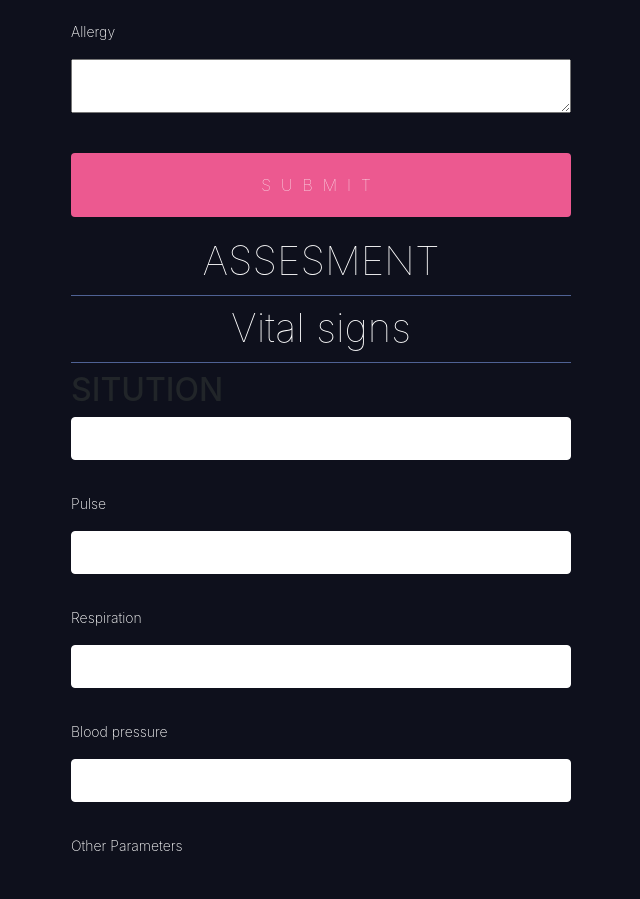
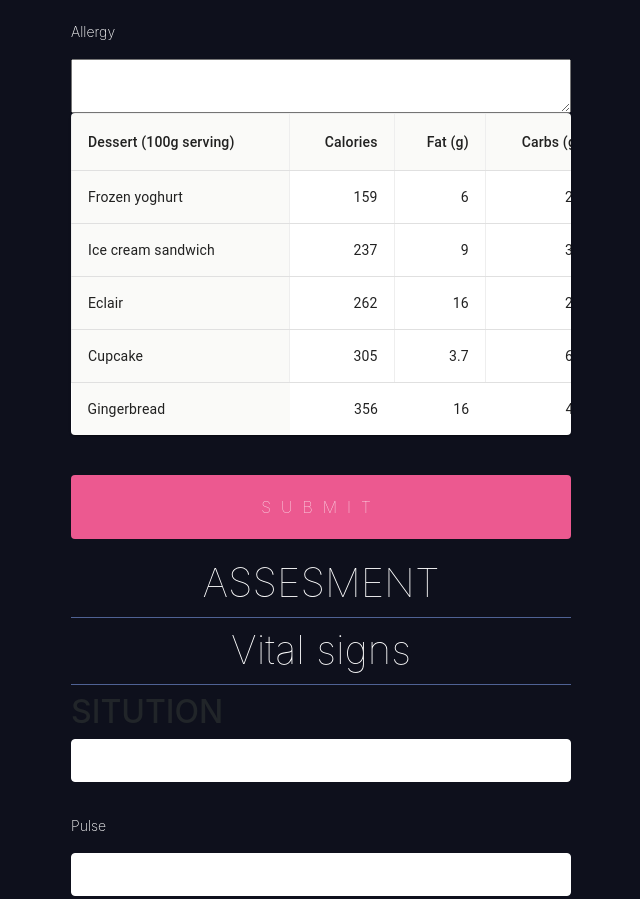
Before and after one commit to aaryannipane/SHAN, a React (Create React App) app in the folder frontend/: page /Identification in a window 1280 px wide. Shown: the part 1796-2695 px from the top of the page, without its empty margins (319-959 px from the left). Built offline with nearby package versions, Linux system fonts and the light colour scheme.

Commit message:
redirect of page

```diff
--- a/frontend/src/Componants/ICU.js
+++ b/frontend/src/Componants/ICU.js
@@ -3,6 +3,7 @@
 import Box from '@mui/material/Box';
 import AddIcon from '@mui/icons-material/Add';
 import { useForm } from "react-hook-form";
+import { useNavigate } from 'react-router-dom';
 
 
 
@@ -10,13 +11,16 @@
 const ICU = () => {
   const { register, handleSubmit, watch, formState: { errors } } = useForm();
   const onSubmit = data => console.log(data);
+  let navigate= useNavigate()
   return (
     <>
     <form onSubmit={handleSubmit(onSubmit)} style={{display:"flex", flexDirection:"column"}}>
 
-    <Box sx={{ '& > :not(style)': { m: 1 } }}>
+    <Box sx={{ '& > :not(style)': { m: 1 } }}  onClick={()=>{
+    navigate("/Identification")
+   }}>
        <input type="text" {...register("name", { required: true })} />
-      <Fab color="primary" aria-label="add">
+      <Fab color="primary" aria-label="add" >
         <AddIcon />
       </Fab>
       </Box>
--- a/frontend/src/Componants/ICU/Identification.js
+++ b/frontend/src/Componants/ICU/Identification.js
@@ -1,11 +1,26 @@
 import React from 'react'
 import { useForm } from "react-hook-form";
 import "./Styles.css";
+import Tabled from './Tabled';
+import axios from "axios";
+import {useEffect} from "react";
+
+
 
 const Identification = () => {
     const { register, handleSubmit, watch, formState: { errors } } = useForm();
     const onSubmit = data => console.log(data);
     // const name = watch("name");
+    async function  loginHandler(e)
+    {
+     e.preventDefault();
+    //  useEffect(()=>
+    //  {
+    //   // axios.get("api link").then(res) =>{}//calling axios
+
+    //   console.log("called");//res.data-only data will show
+    //   },[]);
+    }
 
   return (
     <>
@@ -84,6 +99,7 @@
       <label>Allergy</label>
       <textarea type="text" {...register("Allergy", { required: true })} />
 
+       <Tabled/>
 
       <button type="submit"  >Submit</button>
 
--- a/frontend/src/Componants/ICU/Tabled.js
+++ b/frontend/src/Componants/ICU/Tabled.js
@@ -1,106 +1,54 @@
-import React from 'react';
+import * as React from 'react';
+import Table from '@mui/material/Table';
+import TableBody from '@mui/material/TableBody';
+import TableCell from '@mui/material/TableCell';
+import TableContainer from '@mui/material/TableContainer';
+import TableHead from '@mui/material/TableHead';
+import TableRow from '@mui/material/TableRow';
+import Paper from '@mui/material/Paper';
 
-export default class DynamicTable extends React.Component {
-  constructor(props) {
-    super(props);
+function createData(name, calories, fat, carbs, protein) {
+  return { name, calories, fat, carbs, protein };
+}
 
-    this.state = {
-      message: "",
-      items: []
-    }
-  }
+const rows = [
+  createData('Frozen yoghurt', 159, 6.0, 24, 4.0),
+  createData('Ice cream sandwich', 237, 9.0, 37, 4.3),
+  createData('Eclair', 262, 16.0, 24, 6.0),
+  createData('Cupcake', 305, 3.7, 67, 4.3),
+  createData('Gingerbread', 356, 16.0, 49, 3.9),
+];
 
-  updateMessage(event) {
-    this.setState({
-      message: event.target.value
-    });
-  }
-
-  handleClick() {
-    var items = this.state.items;
-
-    items.push(this.state.message);
-
-    this.setState({
-      items: items,
-      message: ""
-    });
-  }
-
-  handleItemChanged(i, event) {
-    var items = this.state.items;
-    items[i]  = event.target.value;
-
-    this.setState({
-      items: items
-    });
-  }
-
-  handleItemDeleted(i) {
-    var items = this.state.items;
-
-    items.splice(i, 1);
-
-    this.setState({
-      items: items
-    });
-  }
-
-  renderRows() {
-    var context = this;
-
-    return  this.state.items.map(function(o, i) {
-              return (
-                <tr key={"item-" + i}>
-                  <td>
-                    <input
-                      type="text"
-                      value={o}
-                      onChange={context.handleItemChanged.bind(context, i)}
-                    />
-                  </td>
-                  <td>
-                    <button
-                      onClick={context.handleItemDeleted.bind(context, i)}
-                    >
-                      Delete
-                    </button>
-                  </td>
-                </tr>
-              );
-            });
-  }
-
-  render() {
-    return (
-      <div>
-        <table className="">
-          <thead>
-            <tr>
-              <th>
-                Item
-              </th>
-              <th>
-                Actions
-              </th>
-            </tr>
-          </thead>
-          <tbody>
-            {this.renderRows()}
-          </tbody>
-        </table>
-        <hr/>
-        <input
-          type="text"
-          value={this.state.message}
-          onChange={this.updateMessage.bind(this)}
-        />
-        <button
-          onClick={this.handleClick.bind(this)}
-        >
-          Add Item
-        </button>
-      </div>
-    );
-  }
+export default function Tabled() {
+  return (
+    <TableContainer component={Paper}>
+      <Table sx={{ minWidth: 650 }} aria-label="simple table">
+        <TableHead>
+          <TableRow>
+            <TableCell>Dessert (100g serving)</TableCell>
+            <TableCell align="right">Calories</TableCell>
+            <TableCell align="right">Fat&nbsp;(g)</TableCell>
+            <TableCell align="right">Carbs&nbsp;(g)</TableCell>
+            <TableCell align="right">Protein&nbsp;(g)</TableCell>
+          </TableRow>
+        </TableHead>
+        <TableBody>
+          {rows.map((row) => (
+            <TableRow
+              key={row.name}
+              sx={{ '&:last-child td, &:last-child th': { border: 0 } }}
+            >
+              <TableCell component="th" scope="row">
+                {row.name}
+              </TableCell>
+              <TableCell align="right">{row.calories}</TableCell>
+              <TableCell align="right">{row.fat}</TableCell>
+              <TableCell align="right">{row.carbs}</TableCell>
+              <TableCell align="right">{row.protein}</TableCell>
+            </TableRow>
+          ))}
+        </TableBody>
+      </Table>
+    </TableContainer>
+  );
 }
--- a/frontend/src/Componants/SelectDepartment.js
+++ b/frontend/src/Componants/SelectDepartment.js
@@ -9,11 +9,13 @@
     <h1>Select Department</h1>
     <div className="d-grid gap-2">
       <Button variant="primary" size="lg" onClick={()=>{
-    navigate("/MICUDepartment")
+    navigate("/ICU")
    }}>
         ICU
       </Button>
-      <Button variant="secondary" size="lg">
+      <Button variant="secondary" size="lg" onClick={()=>{
+    navigate("/ICU")
+   }}>
         ICU
       </Button>
       <Button variant="primary" size="lg">
--- a/frontend/src/Componants/pages/Home.js
+++ b/frontend/src/Componants/pages/Home.js
@@ -7,6 +7,7 @@
 import Form from 'react-bootstrap/Form';
 import { setUser } from "../../store/UserSlice";
 import { useDispatch } from "react-redux";
+import { fontSize } from "@mui/system";
 
 export const Home = () => {
   const navigate  = useNavigate();
@@ -66,6 +67,7 @@
     }
   return (
     <>
+    <h1    style={{fontSize: "100px",backgroundColor: "pink"}}>SHAN APP</h1>
     <Form >
       <Form.Group className="mb-3" controlId="formBasicEmail">
         <Form.Label>Email address</Form.Label>
@@ -73,9 +75,7 @@
           type="email"
           placeholder="username"
           onChange={userHandler} />
-        <Form.Text className="text-muted">
-          We'll never share your email with anyone else.
-        </Form.Text>
+
       </Form.Group> {usernamerr?<span>User Not Valid</span>:""}
       <Form.Group className="mb-3" controlId="formBasicPassword">
         <Form.Label>Password</Form.Label>
@@ -83,7 +83,7 @@
           type="password"
           placeholder="password"
           onChange={passHandler}/>
-      </Form.Group>{passworderr?<span>Password Not Valid</span>:""}
+      </Form.Group>
 
 
         <button
--- a/frontend/src/http/index.js
+++ b/frontend/src/http/index.js
@@ -14,6 +14,7 @@
 // logins
 export const adminLogin = (data) => api.post("/api/login-admin", data);
 export const nurseLogin = (data) => api.post("/api/login-nurse", data);
+
 
 // get nurses
 export const getNurses = () => api.post("/api/get-nurses");
```
